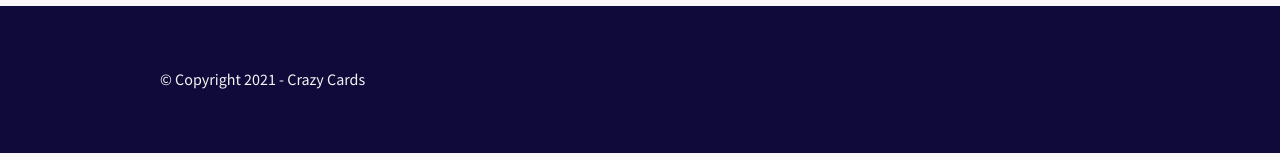
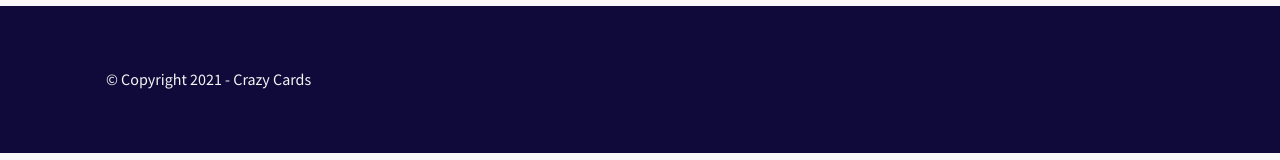
Before and after one commit to marcocappa/crazy-cards, a React app: page / in a window 1280 px wide. Shown: the part 609-769 px from the top of the page. Built offline with nearby package versions, Linux system fonts and the light colour scheme.

Commit message:
update style footer

```diff
--- a/src/components/Footer/footer.scss
+++ b/src/components/Footer/footer.scss
@@ -3,8 +3,10 @@
     padding: 4rem 0;
 
     &__container {
-        max-width: 960px;
+        box-sizing: border-box;
         margin: 0 auto;
+        max-width: 1100px;
+        padding: 0 1rem;
 
         & p {
             color: #f4f4f4;
```
